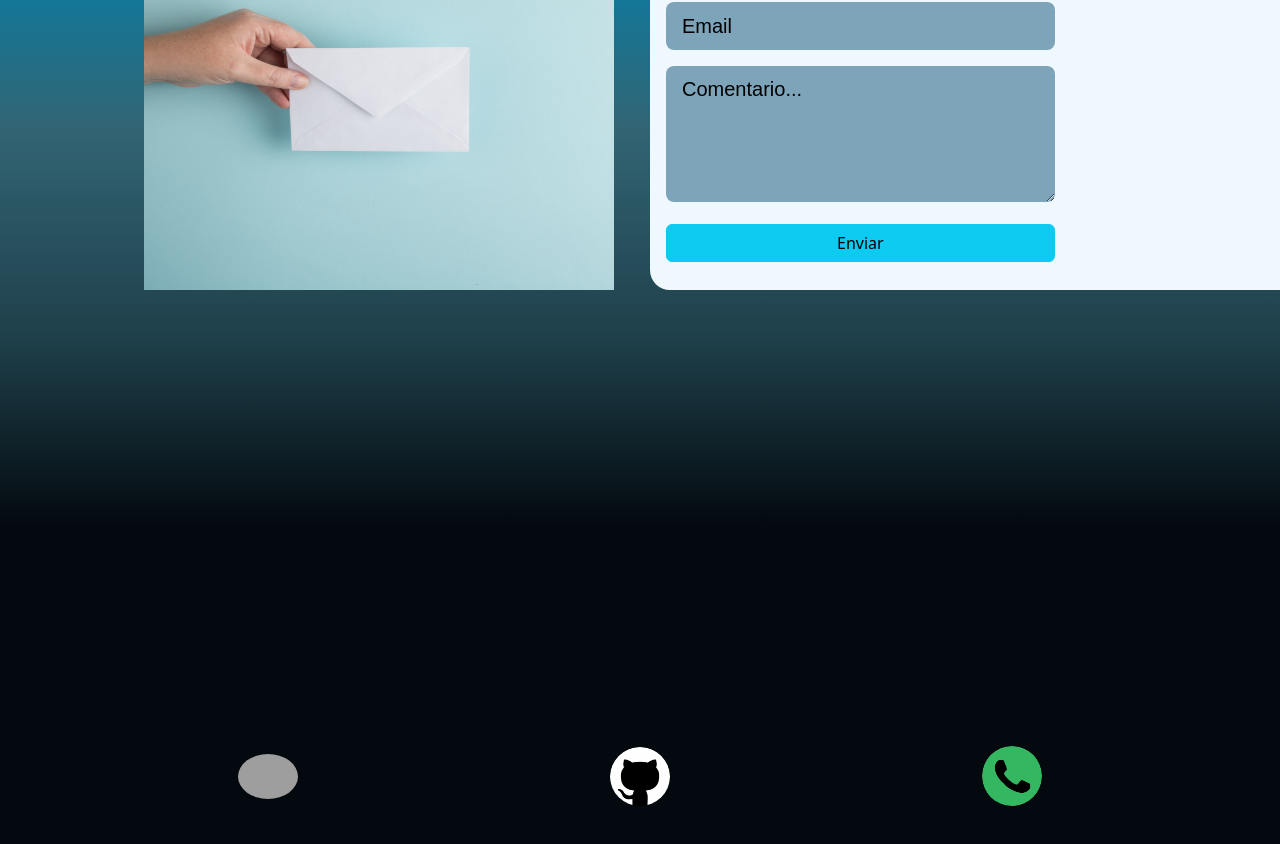
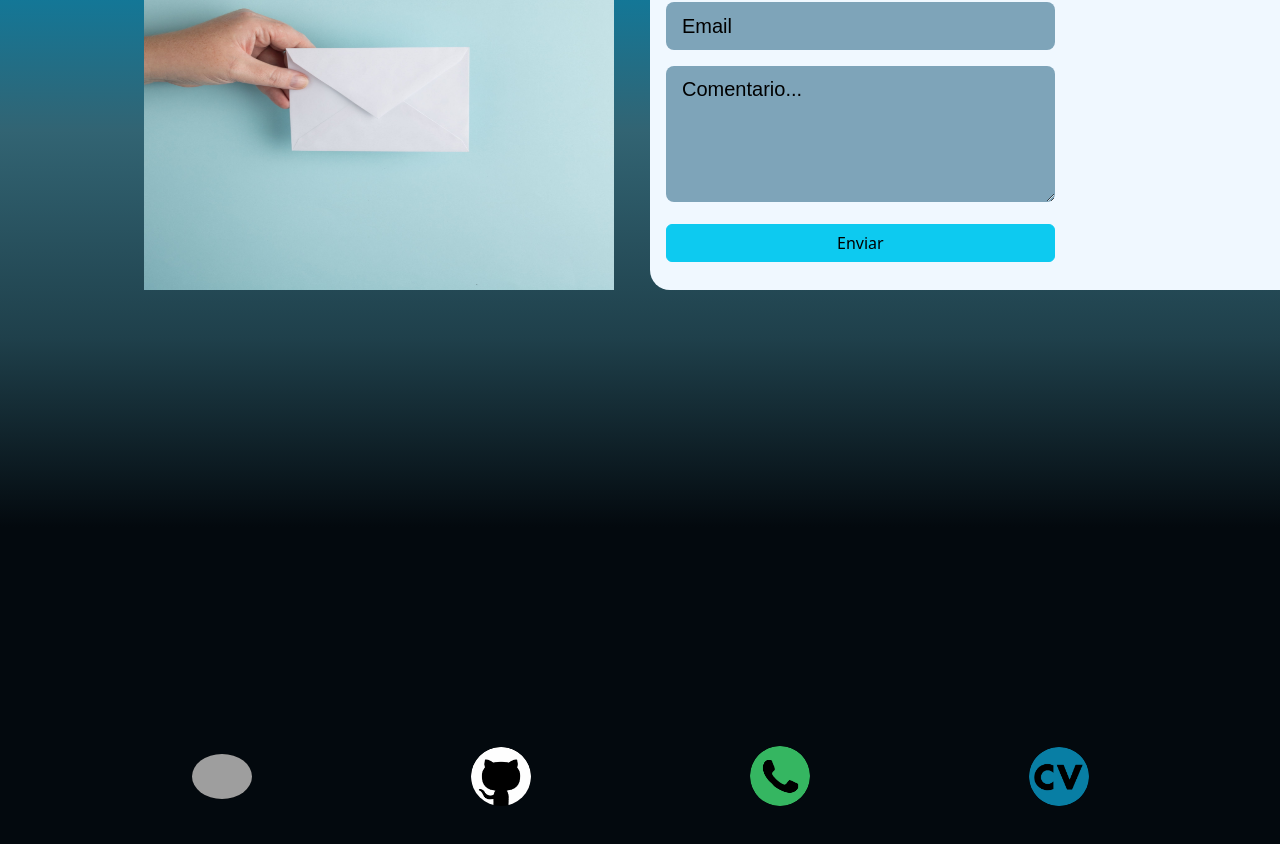
Before and after one commit to PaulWolf96/portafolio-react, a React (Vite) app: page / in a window 1280 px wide. Shown: the part 3080-3924 px from the top of the page. Built offline with nearby package versions, Linux system fonts and the light colour scheme; grey boxes are pictures that could not be loaded; a web font is replaced by a local one.

Commit message:
added cv

```diff
--- a/src/components/Footer.jsx
+++ b/src/components/Footer.jsx
@@ -4,6 +4,8 @@ import WpLogo from '../img/whatsappLogo.png';
 import LinkedinLogo from '../img/linkedinLogo.png';
 import GithubLogo from '../img/githubLogo2.png';
 import LogoFooter from './LogoFooter';
+import LogoCV from '../img/cvLogo.png';
+import CV from '../img/cv.pdf';
 
 
 
@@ -47,9 +49,18 @@ const Footer = () => {
             className='a-footer'
             href='https://api.whatsapp.com/send?phone=+5493815632120&text=¡Hola%20Pablo!%20He%20visto%20tu%20portafolio...'
             target='_blank'
-
           >
             <motion.img src={WpLogo} className='logo-footer' alt="logo whatsapp" />
+          </motion.a>
+        </LogoFooter>
+
+        <LogoFooter>
+          <motion.a
+            className='a-footer'
+            href={CV}
+            target='_blank'
+          >
+            <motion.img src={LogoCV} className='logo-footer' alt='logo curriculum' />
           </motion.a>
         </LogoFooter>
 
```
Also changed, not shown: src/img/cvLogo.png (added), 1 other file (tests, documents, lock files or other folders).
